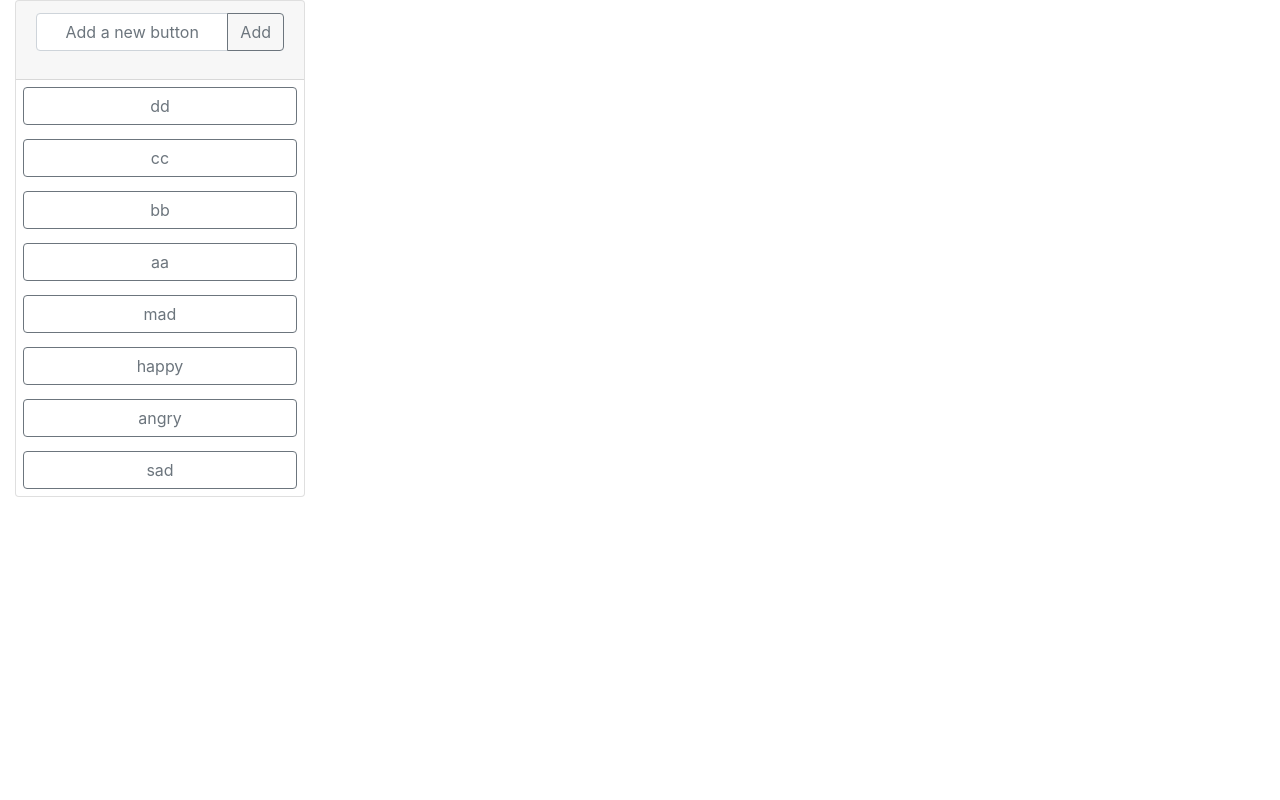
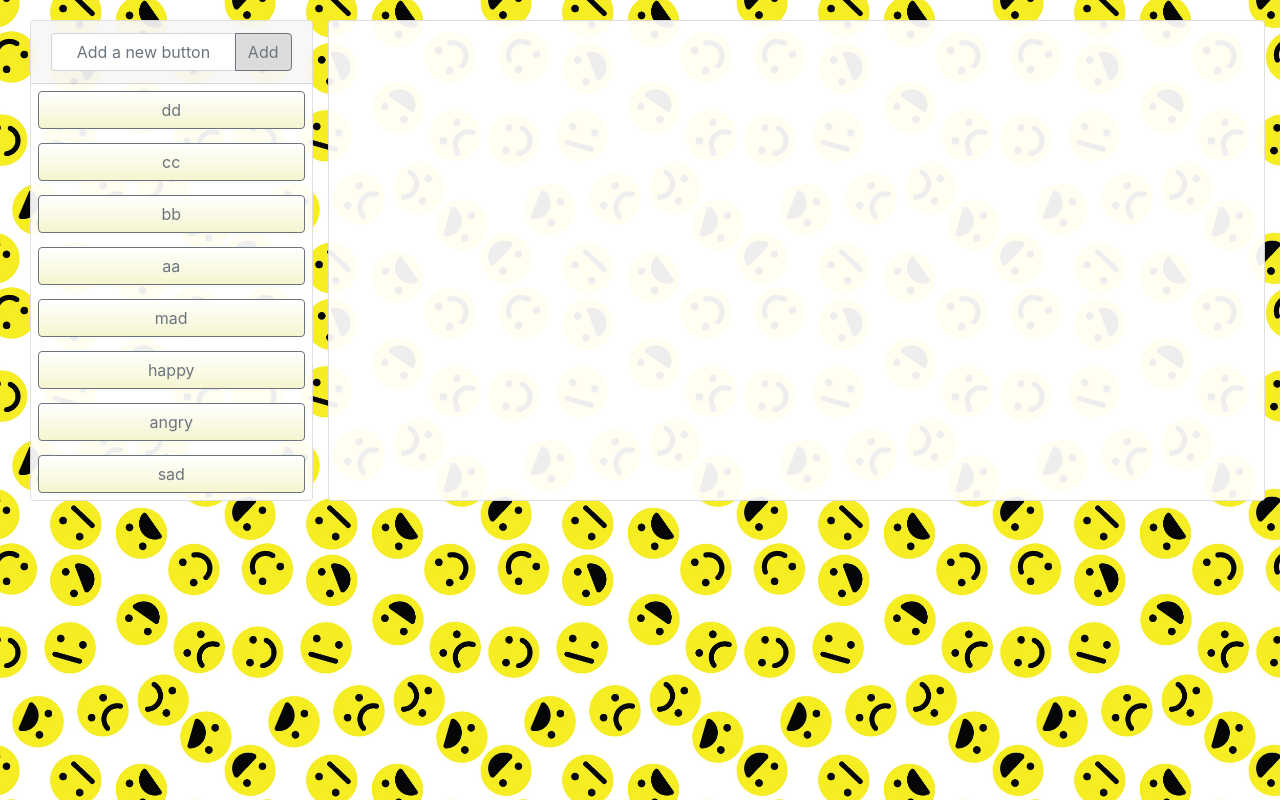
Before and after one commit to vitawork/GifTastic, a plain HTML site: page index.html in a window 1280 px wide. Drawn offline with nearby package versions, Linux system fonts and the light colour scheme.

Commit message:
starting styling right col

```diff
--- a/assets/css/style.css
+++ b/assets/css/style.css
@@ -2,17 +2,46 @@
   text-align: center;
 }
 
-
-
 .image {
   float: left;
-
 }
 
-.but{
-    margin: 7px;
+.but {
+  margin: 7px;
 }
 
-.card{
-    height: 100%;
+body {
+  background-size: 20%;
 }
+
+#mainbox {
+  margin: 20px 0px 20px 0px;
+}
+
+#right,
+#buttonscard {
+  min-height: 100%;
+}
+
+#right {
+  display: inline;
+}
+.card {
+  background: rgba(255, 255, 255, 0.932);
+}
+
+.but {
+  background: linear-gradient(#ffff, rgb(245, 245, 208));
+}
+
+#button-add {
+  background: rgb(221, 220, 220);
+}
+
+.input-group {
+  margin: 0 !important;
+}
+
+.but:hover{
+    background: #6C757A;
+}
--- a/index.html
+++ b/index.html
@@ -19,11 +19,11 @@
       href="assets/css/style.css"
     />
   </head>
-  <body>
+  <body background="assets/images/big background.jpg">
     <div class="container-fluid">
-      <div class="row">
+      <div class="row" id="mainbox">
         <div id="left" class="col-xs-12 col-sm-3">
-          <div class="card" >
+          <div class="card" id="buttonscard">
             <div class="card-header">
               <!-- begin -->
               <div class="input-group mb-3">
@@ -52,7 +52,7 @@
             </ul>
           </div>
         </div>
-        <div id="right" class="col-xs-12 col-sm-9">
+        <div id="right" class="card col-xs-12 col-sm-9">
           <!-- llenar -->
         </div>
       </div>
```
Also changed, not shown: assets/images/big background.jpg (added).
